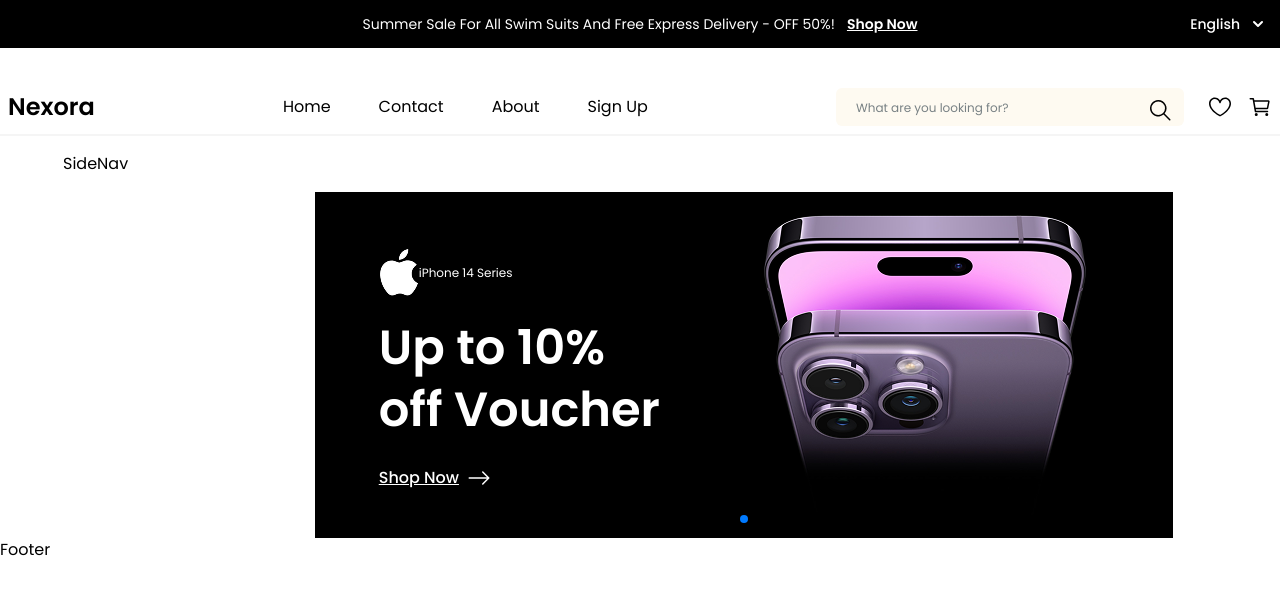
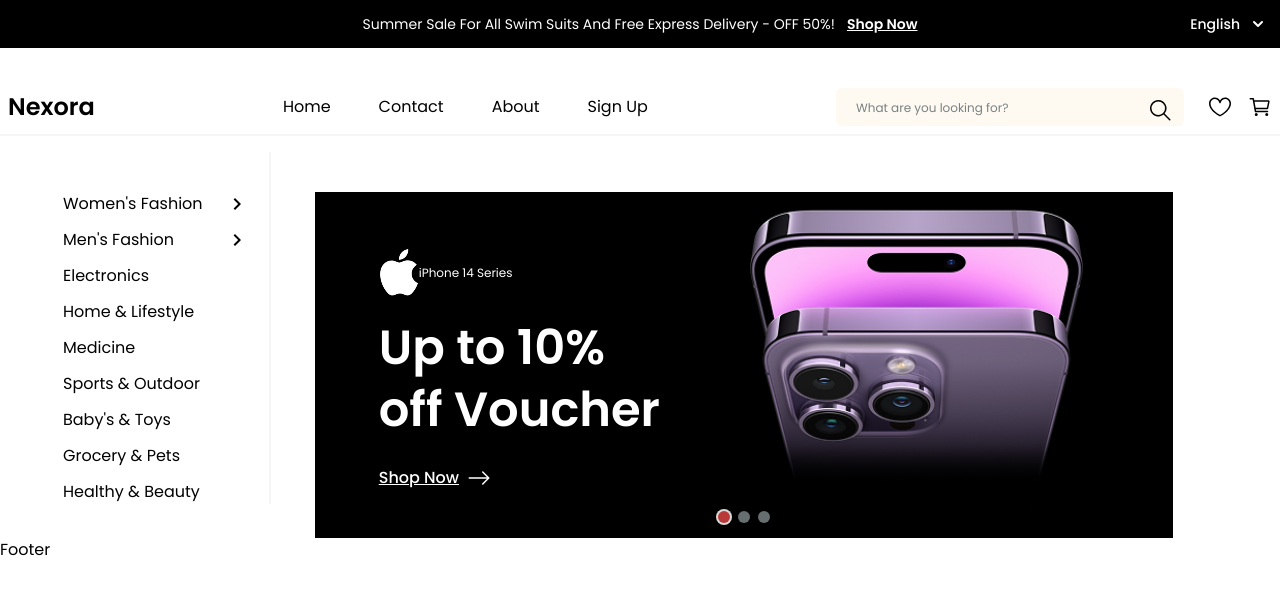
Before and after one commit to MRKPRO360/nexora, a Next.js app: page / in a window 1280 px wide. Shown: the top 594 px of the page. Built offline with nearby package versions, Linux system fonts and the light colour scheme.

Commit message:
added sidenav accordion

```diff
--- a/src/app/components/module/home/HomeBanner/Carousel/Slide.tsx
+++ b/src/app/components/module/home/HomeBanner/Carousel/Slide.tsx
@@ -26,13 +26,13 @@
         </h1>
 
         <button
-          className={`text-[16px] font-medium underline underline-bg-white ${flexICenter} gap-2 pb-12 pt-1`}
+          className={`text-[16px] font-medium underline underline-bg-white ${flexICenter} gap-2 pb-12 pt-1 cursor-pointer`}
         >
           <span>Shop Now</span>
           <BsArrowRight className="text-[24px]" />
         </button>
       </div>
-      <div className="">
+      <div className="flex-1">
         <Image className="w-full h-full" src={hero} alt="iphone" />
       </div>
     </div>
--- a/src/app/components/module/home/HomeBanner/Carousel/index.tsx
+++ b/src/app/components/module/home/HomeBanner/Carousel/index.tsx
@@ -17,8 +17,8 @@
       spaceBetween={50}
       loop={true}
       autoplay={{
-        delay: 3000,
-        disableOnInteraction: false,
+        delay: 100000,
+        // disableOnInteraction: false,
       }}
     >
       <SwiperSlide className="pt-10 px-11">
--- /dev/null
+++ b/src/app/components/module/home/HomeBanner/SideNav/Accordion.tsx
@@ -0,0 +1,58 @@
+'use client';
+
+import { useState } from 'react';
+import { MdKeyboardArrowDown, MdKeyboardArrowRight } from 'react-icons/md';
+
+interface IAccordion {
+  text: string;
+  list: string[];
+  id: string;
+}
+
+function Accordion({ text, list, id }: IAccordion) {
+  const [open, setOpen] = useState(false);
+
+  //   return (
+  //     <div
+  //       className="group transition duration-300" // Group parent for hover targeting
+  //       onMouseEnter={() => setOpen(true)}
+  //       onMouseLeave={() => setOpen(false)}
+  //     >
+  //       <label
+  //         className="flex items-center justify-between w-full cursor-pointer"
+  //         htmlFor={id}
+  //       >
+  //         <p> {text}</p>
+  //         {open ? (
+  //           <MdKeyboardArrowDown className="text-2xl" />
+  //         ) : (
+  //           <MdKeyboardArrowRight className="text-2xl" />
+  //         )}
+  //       </label>
+  //       {open && (
+  //         <ul className="hidden text-[16px] space-y-1 group-hover:block transition-all duration-300">
+  //           {list.map((el, key) => (
+  //             <li key={key}>{el}</li>
+  //           ))}
+  //         </ul>
+  //       )}
+  //     </div>
+  //   );
+  return (
+    <div className="group hover:[&_ul]:block">
+      <div className="flex items-center justify-between w-full cursor-pointer">
+        <p>{text}</p>
+        <MdKeyboardArrowRight className="text-2xl group-hover:hidden" />
+        <MdKeyboardArrowDown className="text-2xl hidden group-hover:block" />
+      </div>
+
+      <ul className="hidden text-[16px] space-y-1 group-hover:block transition-all duration-300">
+        {list.map((el, key) => (
+          <li key={key}>{el}</li>
+        ))}
+      </ul>
+    </div>
+  );
+}
+
+export default Accordion;
--- a/src/app/components/module/home/HomeBanner/SideNav/index.tsx
+++ b/src/app/components/module/home/HomeBanner/SideNav/index.tsx
@@ -1,5 +1,60 @@
+import Link from 'next/link';
+import Accordion from './Accordion';
+
 function SideNav() {
-  return <div>SideNav</div>;
+  const sideNavItem = [
+    {
+      text: 'Electronics',
+      path: '/electronics',
+    },
+    {
+      text: 'Home & Lifestyle',
+      path: '/lifeStyle',
+    },
+    {
+      text: 'Medicine',
+      path: '/medicine',
+    },
+    {
+      text: 'Sports & Outdoor',
+      path: '/sports',
+    },
+    {
+      text: "Baby's & Toys",
+      path: '/babyToy',
+    },
+    {
+      text: 'Grocery & Pets',
+      path: '/groceryPet',
+    },
+    {
+      text: 'Healthy & Beauty',
+      path: '/beauty',
+    },
+  ];
+
+  return (
+    <div className="pt-10 pr-5 border-r-2 border-r-secondary">
+      <ul className="space-y-3 list-none">
+        <Accordion
+          text="Women's Fashion"
+          list={['Shoes', 'Dress', 'Hair Cut']}
+          id="women"
+        />
+        <Accordion
+          text="Men's Fashion"
+          list={['Sunglass', 'SmartWatch', 'TWS']}
+          id="men"
+        />
+
+        {sideNavItem.map((el, key) => (
+          <li className="text-[16px]" key={key}>
+            <Link href={el.path}>{el.text}</Link>
+          </li>
+        ))}
+      </ul>
+    </div>
+  );
 }
 
 export default SideNav;
--- a/src/app/globals.css
+++ b/src/app/globals.css
@@ -33,3 +33,22 @@
   background: rgb(211, 211, 211);
   border-radius: 5px;
 }
+
+/* SWIPER CUSTOM NAVIGATION BUTTON STYLES */
+
+.swiper-pagination-bullet {
+  width: 12px !important;
+  height: 12px !important;
+  background-color: #788184 !important; /* Inactive dot color */
+  opacity: 0.85 !important;
+  margin: 0 4px !important;
+  transition: background-color 0.3s, opacity 0.3s;
+}
+
+/* Style the active pagination bullet */
+.swiper-pagination-bullet-active {
+  background-color: #db4444 !important; /* Active dot color */
+  box-shadow: 0 0 0 2px white;
+
+  opacity: 1;
+}
```
